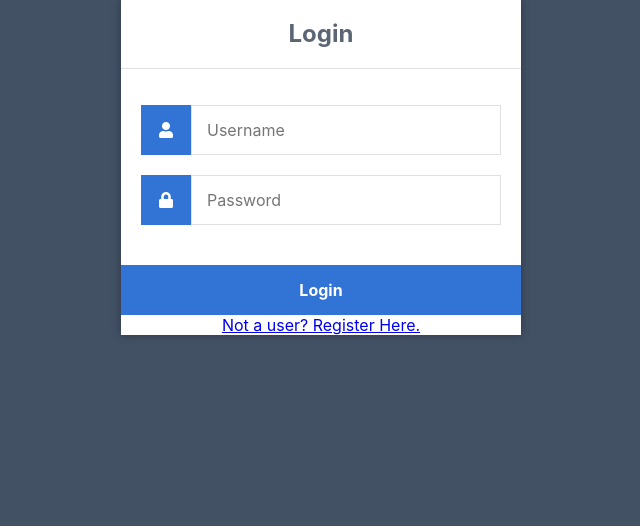
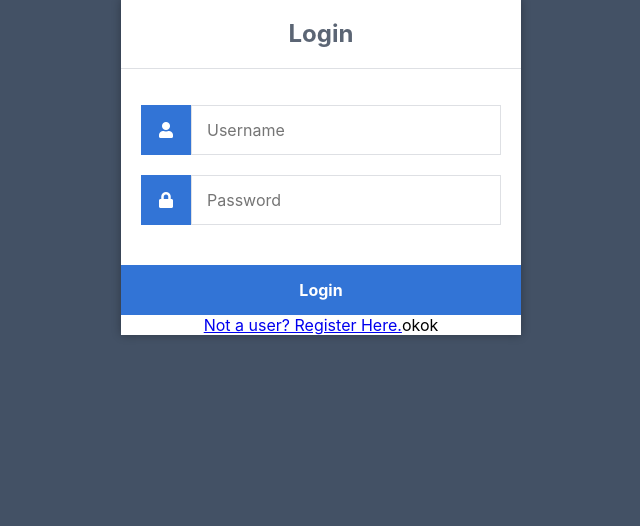
Before and after one commit to kevinaaronson/covid-restaurant-app, a PHP site: page / in a window 1280 px wide. Shown: the part 101-627 px from the top of the page, without its empty margins (319-959 px from the left). Run offline with PHP 8.4, Linux system fonts and the light colour scheme.

Commit message:
test for cloud

```diff
--- a/index.html
+++ b/index.html
@@ -22,6 +22,7 @@
         <input type="password" name="password" placeholder="Password" id="password" required>
         <input type="submit" value="Login">
         <a href="register.html">Not a user? Register Here.</a>
+        okok
     </form>
 
 </div>
--- a/profile.php
+++ b/profile.php
@@ -22,6 +22,7 @@ $stmt->execute();
 $stmt->bind_result($password, $email);
 $stmt->fetch();
 $stmt->close();
+
 ?>
 <!DOCTYPE html>
 <html>
```
